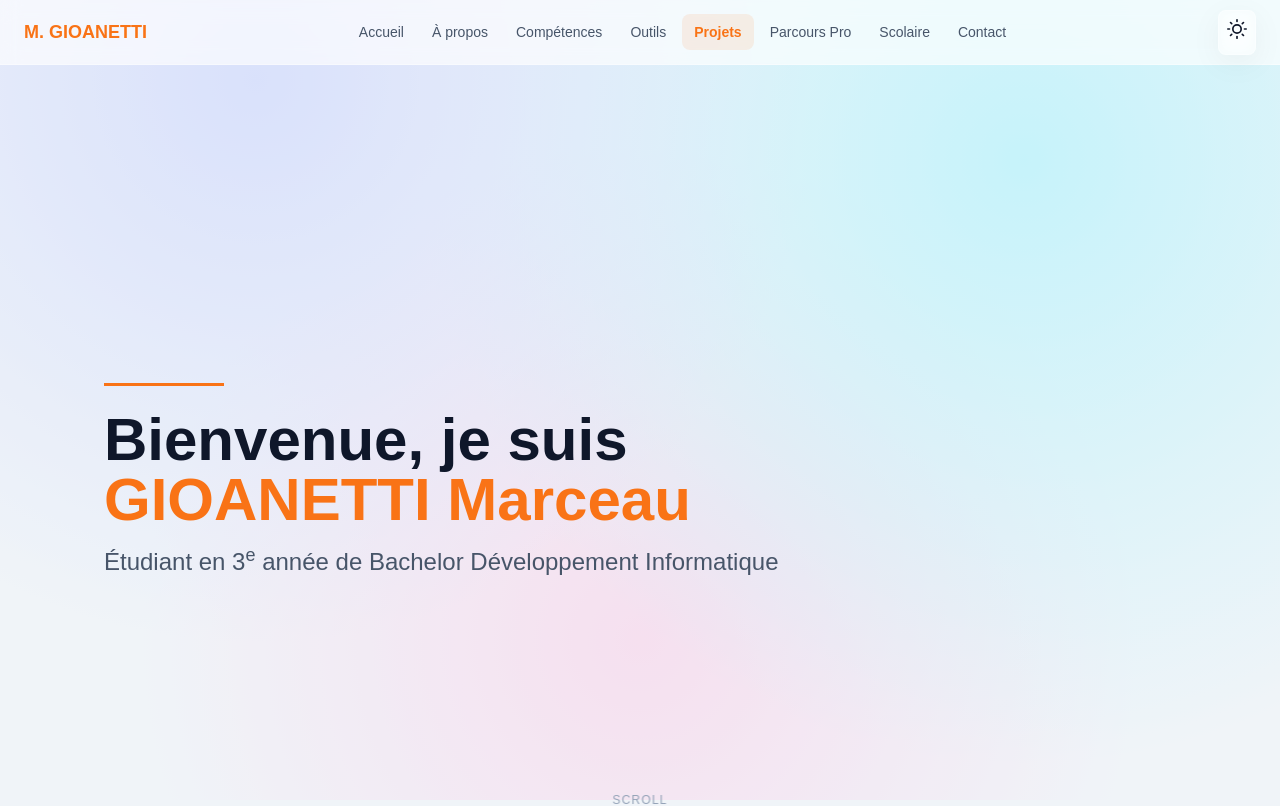
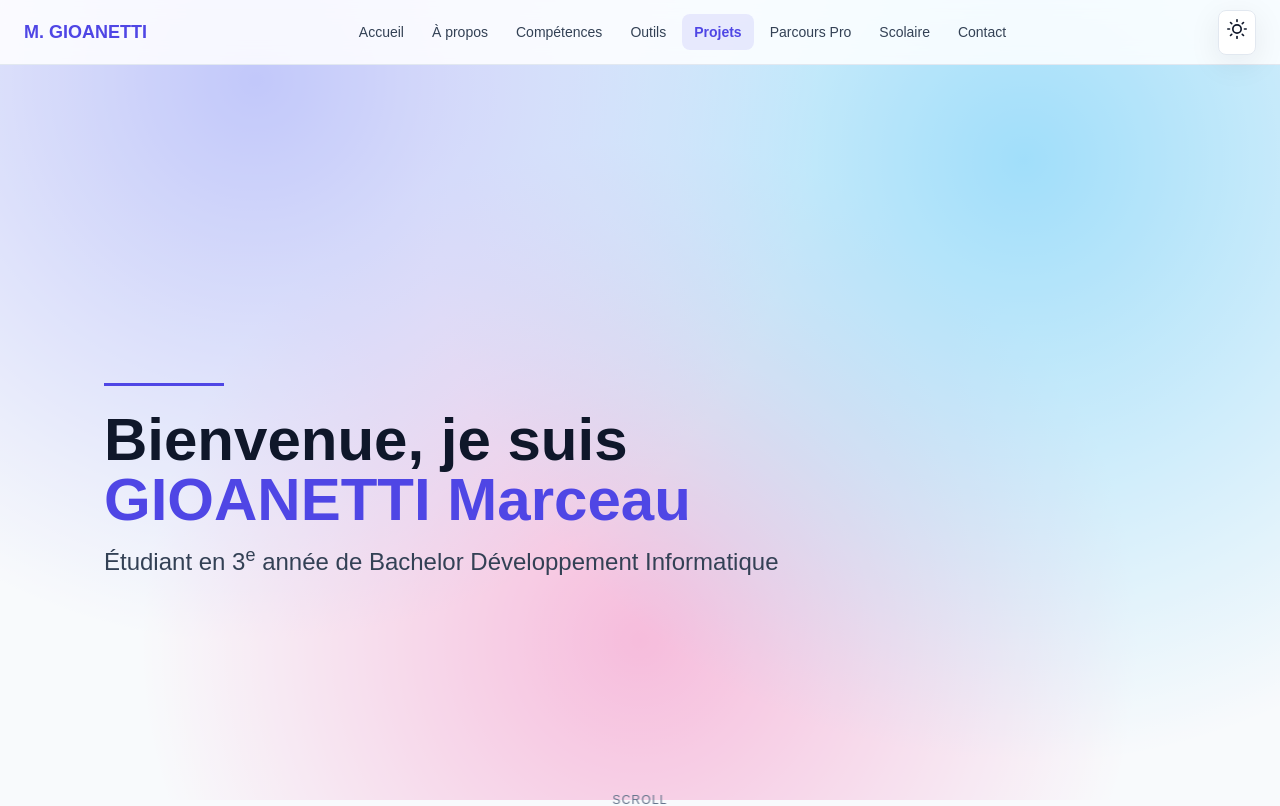
Before and after one commit to Fr0gzilla/Portfolio, a Next.js app: page / in a window 1280 px wide. Shown: the top 806 px of the page. Built offline with nearby package versions, Linux system fonts and the light colour scheme.

Commit message:
Mode jour : cartes blanches nettes, textes plus lisibles, accent indigo

```diff
--- a/app/globals.css
+++ b/app/globals.css
@@ -3,27 +3,27 @@
 /* ======================== THEME VARIABLES ======================== */
 
 :root {
-  --bg-primary: #f0f4f8;
-  --bg-gradient-1: #c7d2fe;
-  --bg-gradient-2: #a5f3fc;
-  --bg-gradient-3: #fbcfe8;
+  --bg-primary: #f8fafc;
+  --bg-gradient-1: #818cf8;
+  --bg-gradient-2: #38bdf8;
+  --bg-gradient-3: #f472b6;
 
-  --glass-bg: rgba(255, 255, 255, 0.2);
-  --glass-border: rgba(255, 255, 255, 0.35);
-  --glass-shadow: rgba(0, 0, 0, 0.05);
+  --glass-bg: #ffffff;
+  --glass-border: #e2e8f0;
+  --glass-shadow: rgba(15, 23, 42, 0.08);
 
   --text-primary: #0f172a;
-  --text-secondary: #475569;
-  --text-muted: #94a3b8;
+  --text-secondary: #334155;
+  --text-muted: #64748b;
 
-  --accent: #f97316;
-  --accent-hover: #ea580c;
-  --accent-glow: rgba(249, 115, 22, 0.2);
+  --accent: #4f46e5;
+  --accent-hover: #4338ca;
+  --accent-glow: rgba(79, 70, 229, 0.2);
 
-  --card-bg: rgba(255, 255, 255, 0.25);
-  --card-border: rgba(255, 255, 255, 0.4);
+  --card-bg: #ffffff;
+  --card-border: #e2e8f0;
 
-  --nav-bg: rgba(255, 255, 255, 0.65);
+  --nav-bg: rgba(255, 255, 255, 0.85);
 
 }
 
@@ -83,7 +83,7 @@ section {
     radial-gradient(circle at 80% 20%, var(--bg-gradient-2) 0%, transparent 50%),
     radial-gradient(circle at 50% 80%, var(--bg-gradient-3) 0%, transparent 55%),
     var(--bg-primary);
-  opacity: 0.55;
+  opacity: 0.45;
 }
 
 .dark .bg-static {
```
